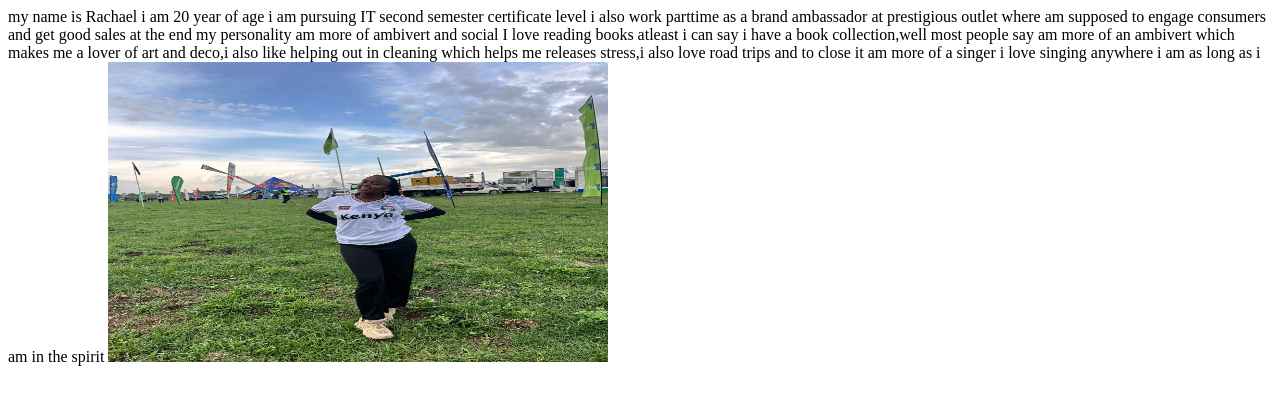
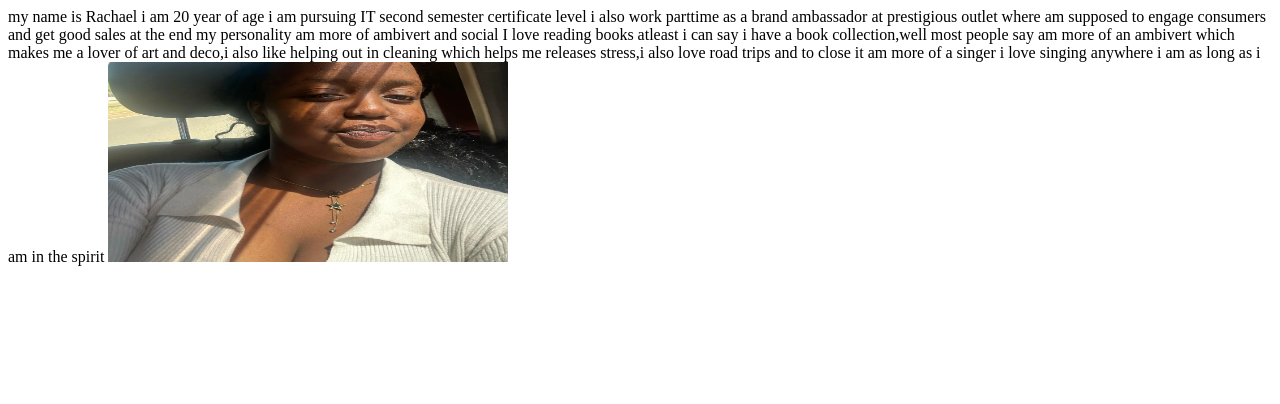
Before and after one commit to teelXO/CICT017-261476, a plain HTML site: page index.html in a window 1280 px wide. Drawn offline with Linux system fonts and the light colour scheme.

Commit message:
Change image source in index.html
Updated image source in index.html.

```diff
--- a/index.html
+++ b/index.html
@@ -6,4 +6,4 @@
 </h>I love reading books atleast i can say i have a book collection,well most people say am more of an ambivert which makes me a lover of art and deco,i also like helping out in cleaning which helps me releases stress,i also love road trips and to close it am more of a singer i love singing anywhere i am as long as i am in the spirit </h>
 
 
-<img src = "IMG-20260315-WA0028.jpg" width="500" height="300">
+<img src = "IMG_20260205_205937_283.webp" width="400" height="200">
```
